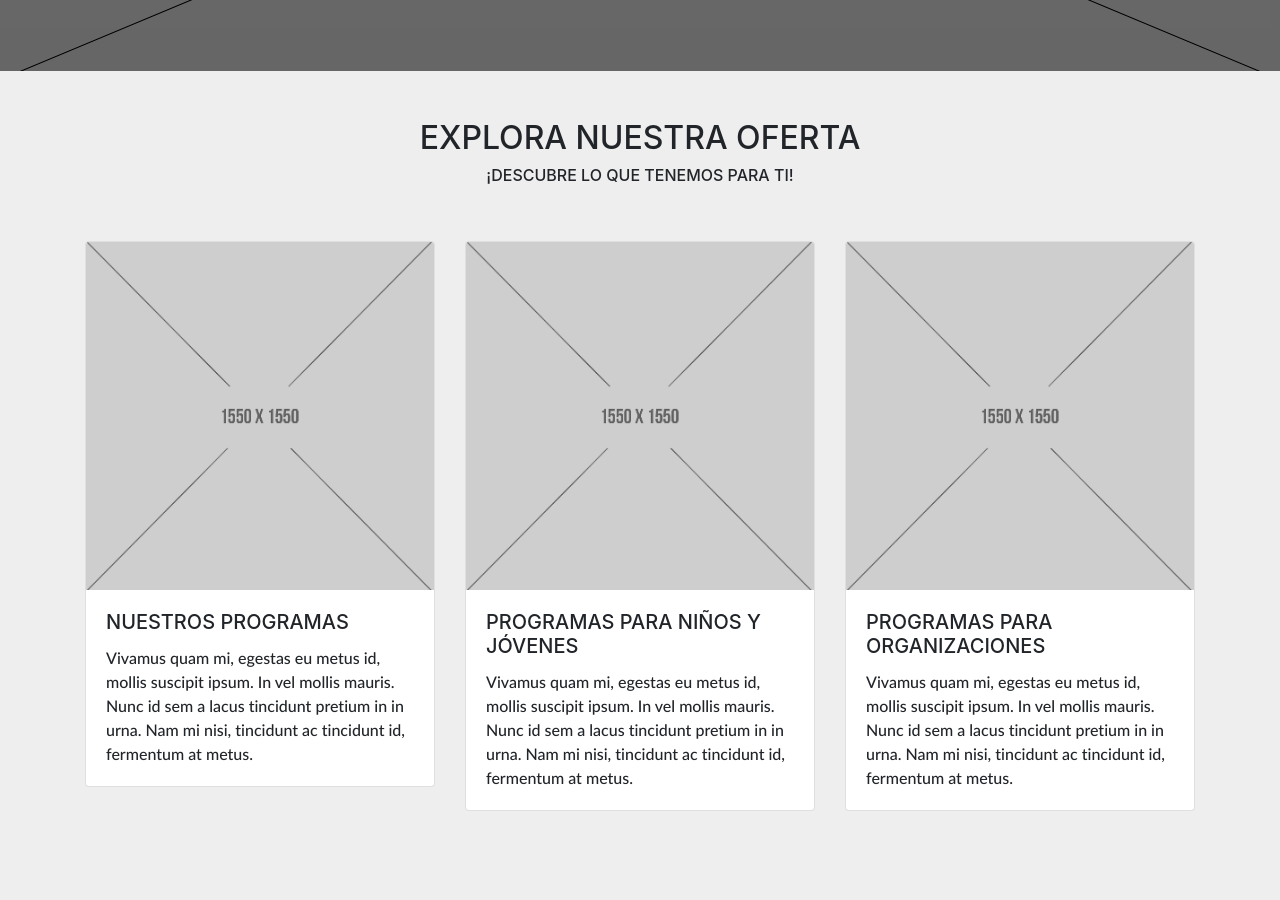
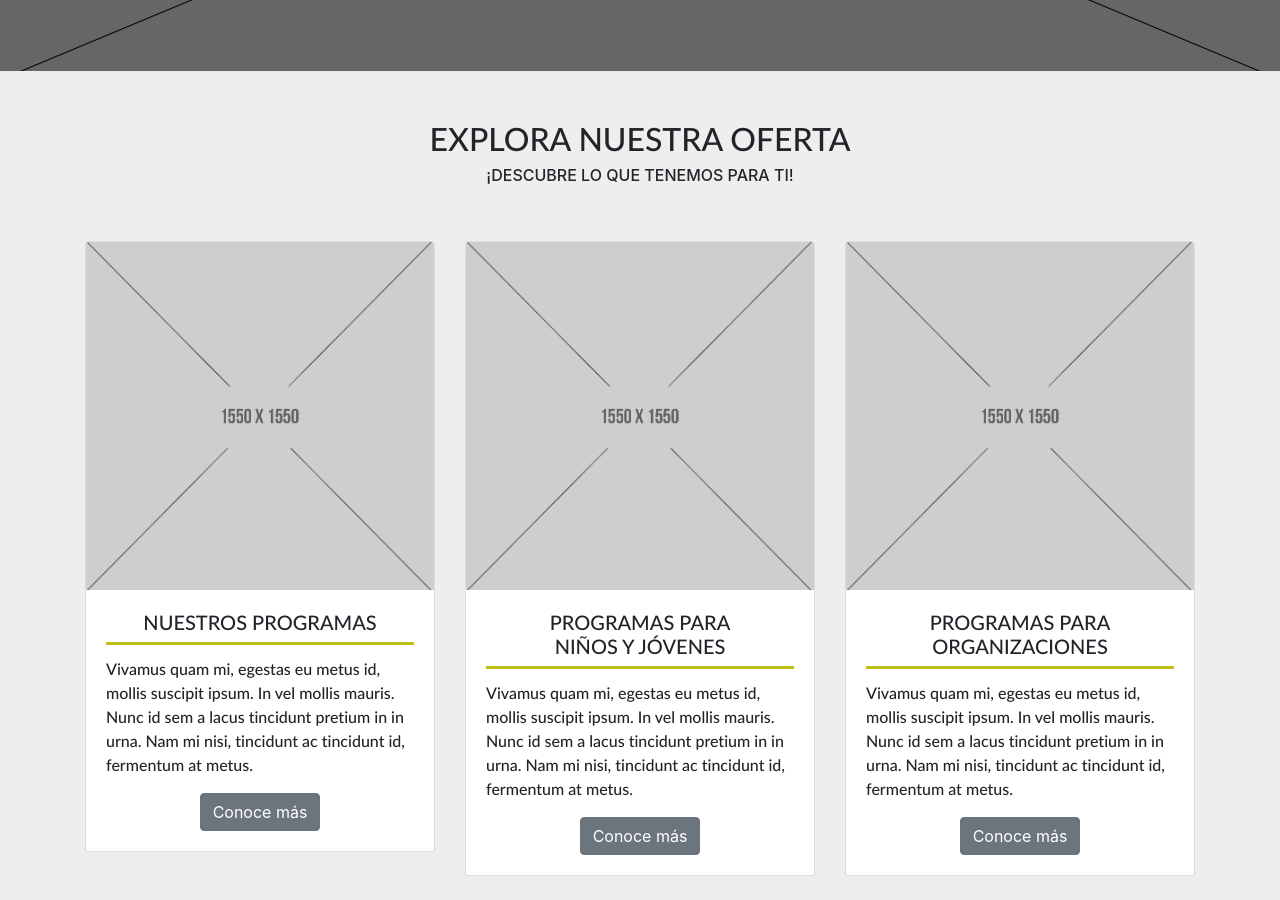
Before and after one commit to MiguelCreart-1/Prueba-Front-End-1, a plain HTML site: page index.html in a window 1280 px wide. Shown: the part 599-1499 px from the top of the page. Before the commit the page ends 1434 px from the top, so only its background shows below. Drawn offline with nearby package versions, Linux system fonts and the light colour scheme.

Commit message:
Creacion de seccion ofertas 1

```diff
--- a/index.css
+++ b/index.css
@@ -40,11 +40,21 @@ display: block;
 	font-family: 'lato';
 }
 
+h5 span {
+display: block;
+
+}
+
+h5.card-title.text-center {
+    border-bottom: 3px solid #bfbf19;
+    padding-bottom: 0.4em;
+}
+
 li a {
 font-family: 'lato';
 }
 
-h1,p {
+h1,p,h2,h3,h4,h5,h5 {
 font-family: 'lato';
 }
 
@@ -65,7 +75,7 @@ div#navbar ul.navbar-nav.ml-auto li.nav-item {
     display: inline-block!important;
 }
 
-.container.Overlay-Slider-1.pt-5 h1 {
+.container.Overlay-Slider-1 h1 {
     background-color: yellow;
     color: black;
     padding-top: 0.3em;
--- a/index.html
+++ b/index.html
@@ -54,9 +54,9 @@
       <img class="d-block w-100" src="assets/images/image-prueba-1280.png" alt="Third slide">
     </div>
 	<div class="overlay">
-            <div class="container Overlay-Slider-1 pt-5">
-              <div class="row align-items-center pt-5">
-    <div class="col-md-12 text-left pt-5 mt-5" style="
+            <div class="container Overlay-Slider-1 pt-md-5">
+              <div class="row align-items-center pt-md-5">
+    <div class="col-md-12 text-left pt-md-5 mt-md-5" style="
     display: block;
 ">
                   <h1>MATEMATICAS PARA POSTGRADOS</h1>
@@ -106,8 +106,10 @@
               <img class="card-img-top" src="ofertas/image-prueba-1550.png" alt="Nuestros Programas">
               <div class="card-body">
 
-                <h5 class="card-title">NUESTROS PROGRAMAS</h5>
-                <p class="card-text">Vivamus quam mi, egestas eu metus id, mollis suscipit ipsum. In vel mollis mauris. Nunc id sem a lacus tincidunt pretium in in urna. Nam mi nisi, tincidunt ac tincidunt id, fermentum at metus.</p>
+
+<h5 class="card-title text-center">NUESTROS PROGRAMAS</h5>
+                <p class="card-text">Vivamus quam mi, egestas eu metus id, mollis suscipit ipsum. In vel mollis mauris. Nunc id sem a lacus tincidunt pretium in in urna. Nam mi nisi, tincidunt ac tincidunt id, fermentum at metus.</p> <div class="d-flex justify-content-center"><a href="#" class="btn btn btn-secondary text-white text-center" data-toggle="modal">Conoce más</a></div>
+
               </div>
             </div>
           </div>
@@ -116,8 +118,9 @@
               <img class="card-img-top" src="ofertas/image-prueba-1550.png" alt="Programas para niños y jóvenes">
               <div class="card-body">
 
-                <h5 class="card-title">PROGRAMAS PARA NIÑOS Y JÓVENES</h5>
+                <h5 class="card-title text-center"><span>PROGRAMAS PARA</span> <span>NIÑOS Y JÓVENES</span></h5>
                 <p class="card-text">Vivamus quam mi, egestas eu metus id, mollis suscipit ipsum. In vel mollis mauris. Nunc id sem a lacus tincidunt pretium in in urna. Nam mi nisi, tincidunt ac tincidunt id, fermentum at metus.</p>
+				<div class="d-flex justify-content-center"><a href="#" class="btn btn btn-secondary text-white text-center" data-toggle="modal">Conoce más</a></div>
               </div>
             </div>
           </div>
@@ -126,8 +129,10 @@
               <img class="card-img-top" src="ofertas/image-prueba-1550.png" alt="Programas Para Organizaciones">
               <div class="card-body">
 
-                <h5 class="card-title">PROGRAMAS PARA ORGANIZACIONES</h5>
+               <h5 class="card-title text-center"><span>PROGRAMAS PARA</span> <span>ORGANIZACIONES</a></h5>
                 <p class="card-text">Vivamus quam mi, egestas eu metus id, mollis suscipit ipsum. In vel mollis mauris. Nunc id sem a lacus tincidunt pretium in in urna. Nam mi nisi, tincidunt ac tincidunt id, fermentum at metus.</p>
+				<div class="d-flex justify-content-center"><a href="#" class="btn btn btn-secondary text-white text-center" data-toggle="modal">Conoce más</a></div>
+
               </div>
             </div>
           </div>
```
